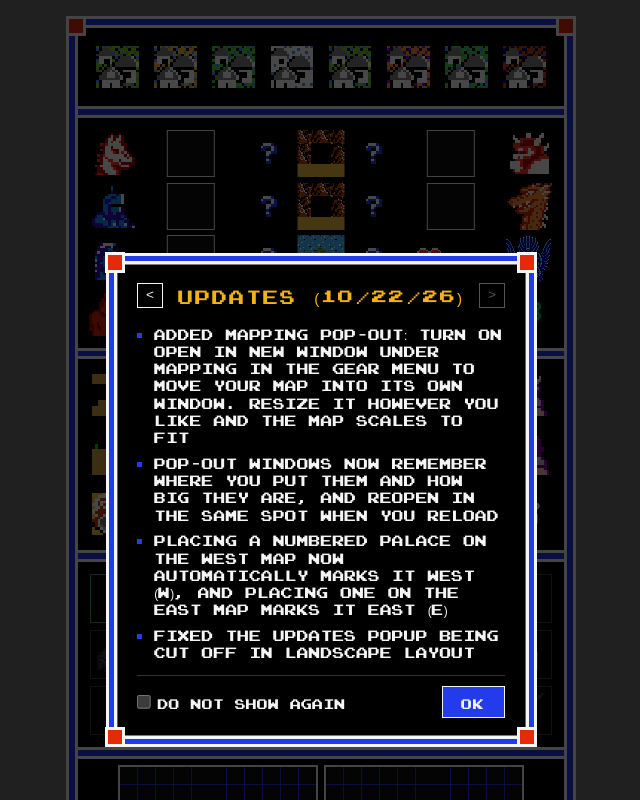
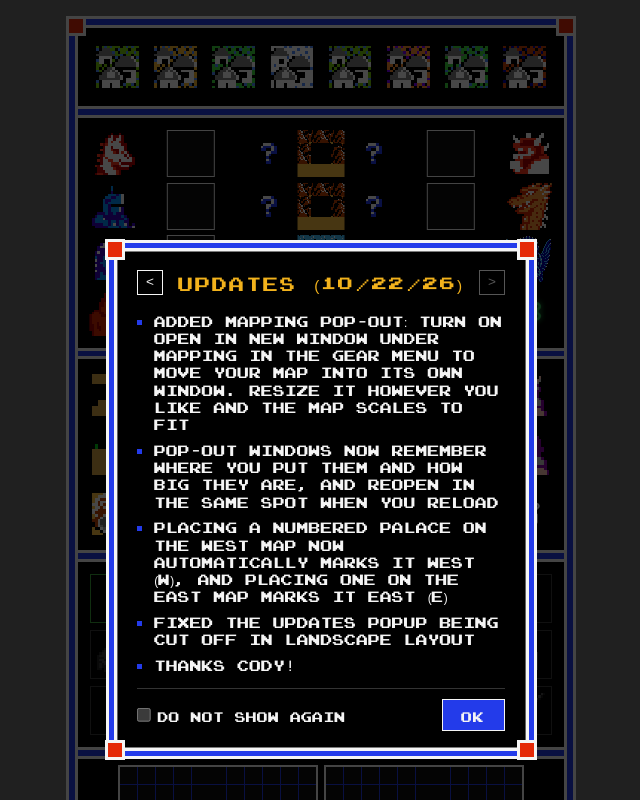
Before and after one commit to TheGobOne/zelda2-tracker, a Next.js app: page / in a window 1280 px wide. Shown: the top 800 px of the page, without its empty margins (319-959 px from the left). Built offline with nearby package versions, Linux system fonts and the light colour scheme.

Commit message:
feat: update release notes and fix landscape layout issue in Updates popup
Added new feature about map placements and fixed popup layout issue

```diff
--- a/components/updates-dialog.tsx
+++ b/components/updates-dialog.tsx
@@ -22,11 +22,12 @@ const UPDATE_RELEASES: UpdateRelease[] = [
  'Pop-out windows now remember where you put them and how big they are, and reopen in the same spot when you reload',
 
       'Placing a numbered palace on the West map now automatically marks it West (W), and placing one on the East map marks it East (E)',
-      'Fixed the Updates popup being cut off in landscape layout',
-    ],
+  'Fixed the Updates popup being cut off in landscape layout',
+  'Thanks Cody!',
+  ],
   },
   {
-    id: '2026-10-17-mapping',
+  id: '2026-10-17-mapping',
     date: '10/17/26',
     intro: 'Mapping has been completely reworked. Changes below:',
     lines: [
```
